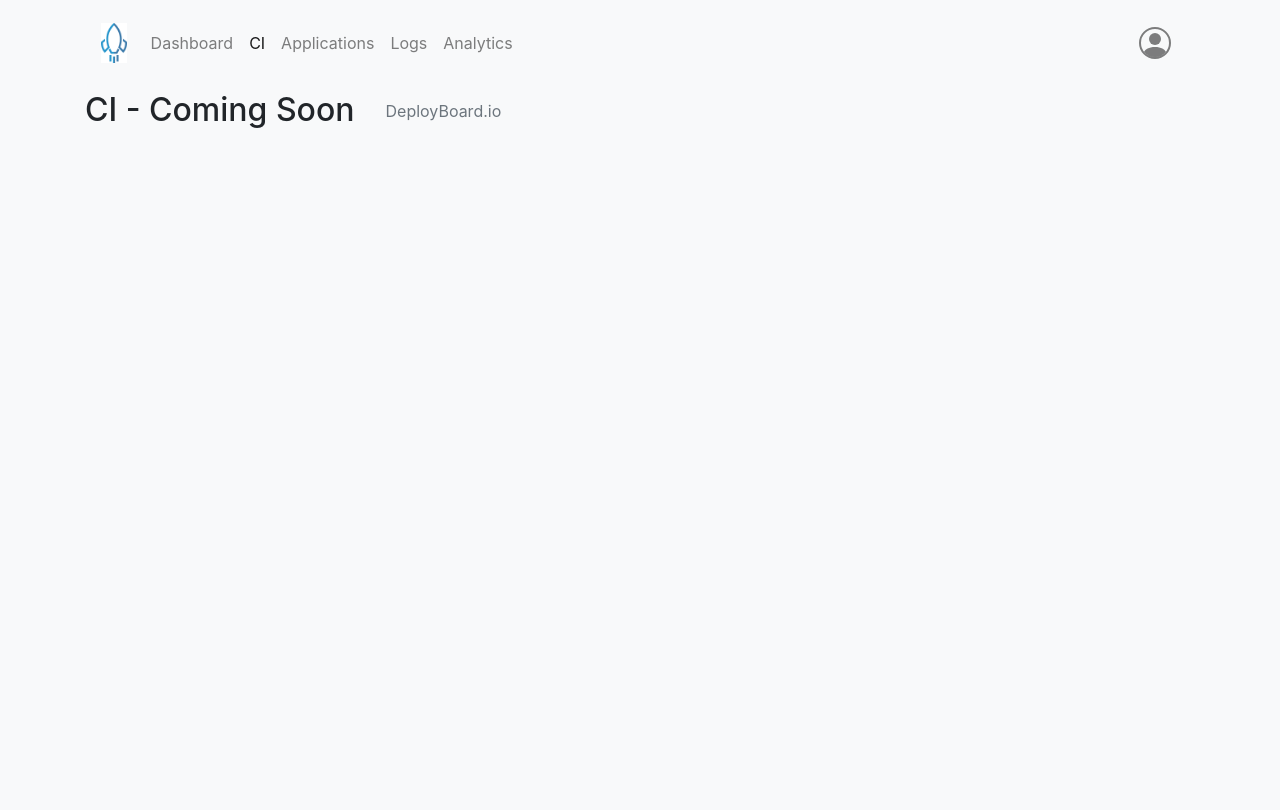
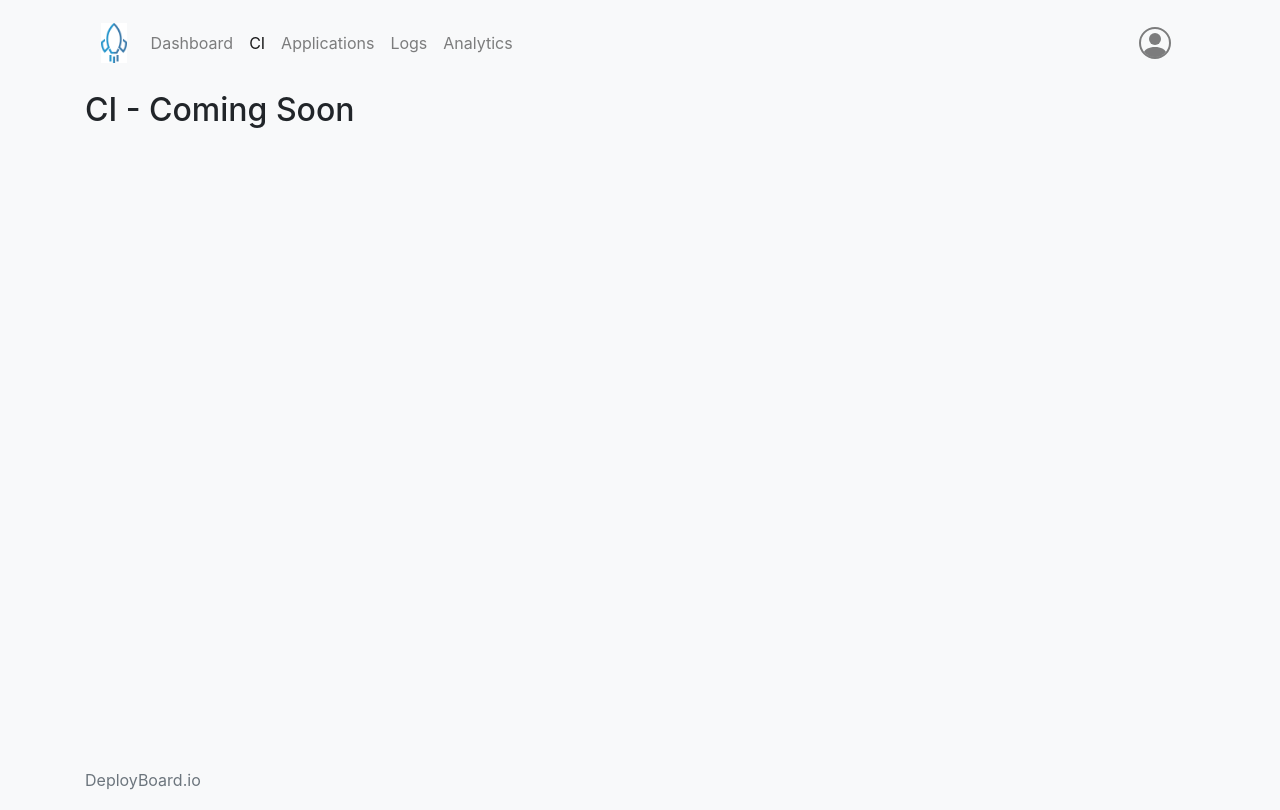
Before and after one commit to DeployBoard/deployboard-python, a Flask app: page /ci/ in a window 1280 px wide. Run offline with Flask 2, Linux system fonts and the light colour scheme; some libraries are stand-ins or nearby versions.

Commit message:
float header to bottom

```diff
--- a/src/web/static/css/custom.css
+++ b/src/web/static/css/custom.css
@@ -1,3 +1,13 @@
 body,html {
-  height: 100%;
+    height: 100%;
 }
+
+/* Used to float the footer to the bottom of the page */
+.site {
+  display: flex;
+  min-height: 100vh;
+  flex-direction: column;
+}
+.site-content {
+  flex: 1;
+}
--- a/src/web/templates/base.html
+++ b/src/web/templates/base.html
@@ -21,16 +21,15 @@
 
     <title>DeployBoard</title>
   </head>
-  <body class="bg-light">
+  <body class="site bg-light">
     {% if header != False %}
       {% include "header.html" %}
     {% endif %}
-
-    {% block body %}{% endblock %}
-
+    <main class="site-content">
+      {% block body %}{% endblock %}
+    </main>
     {% if not no_footer %}
       {% include "footer.html" %}
     {% endif %}
-
   </body>
 </html>
```
